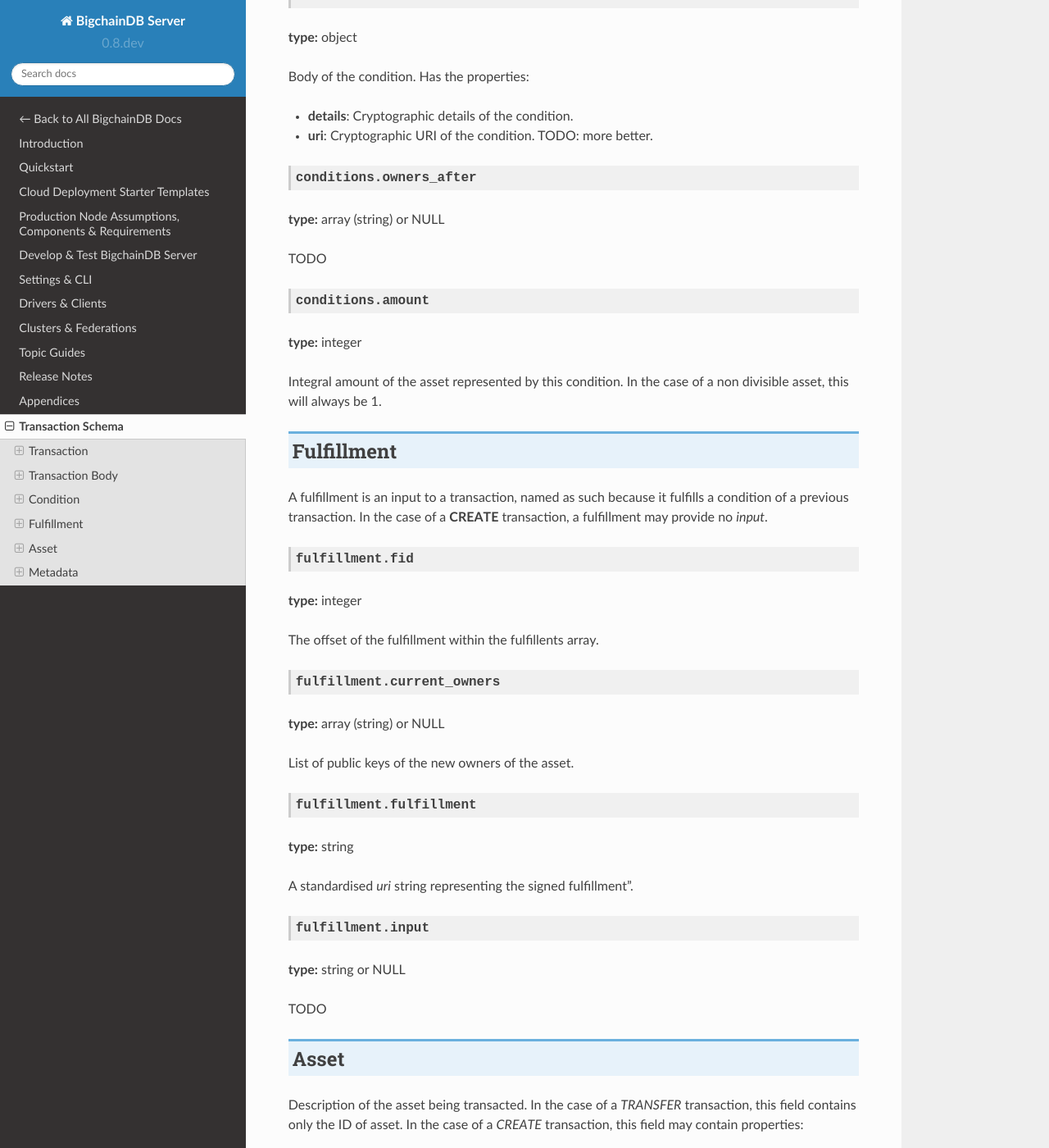
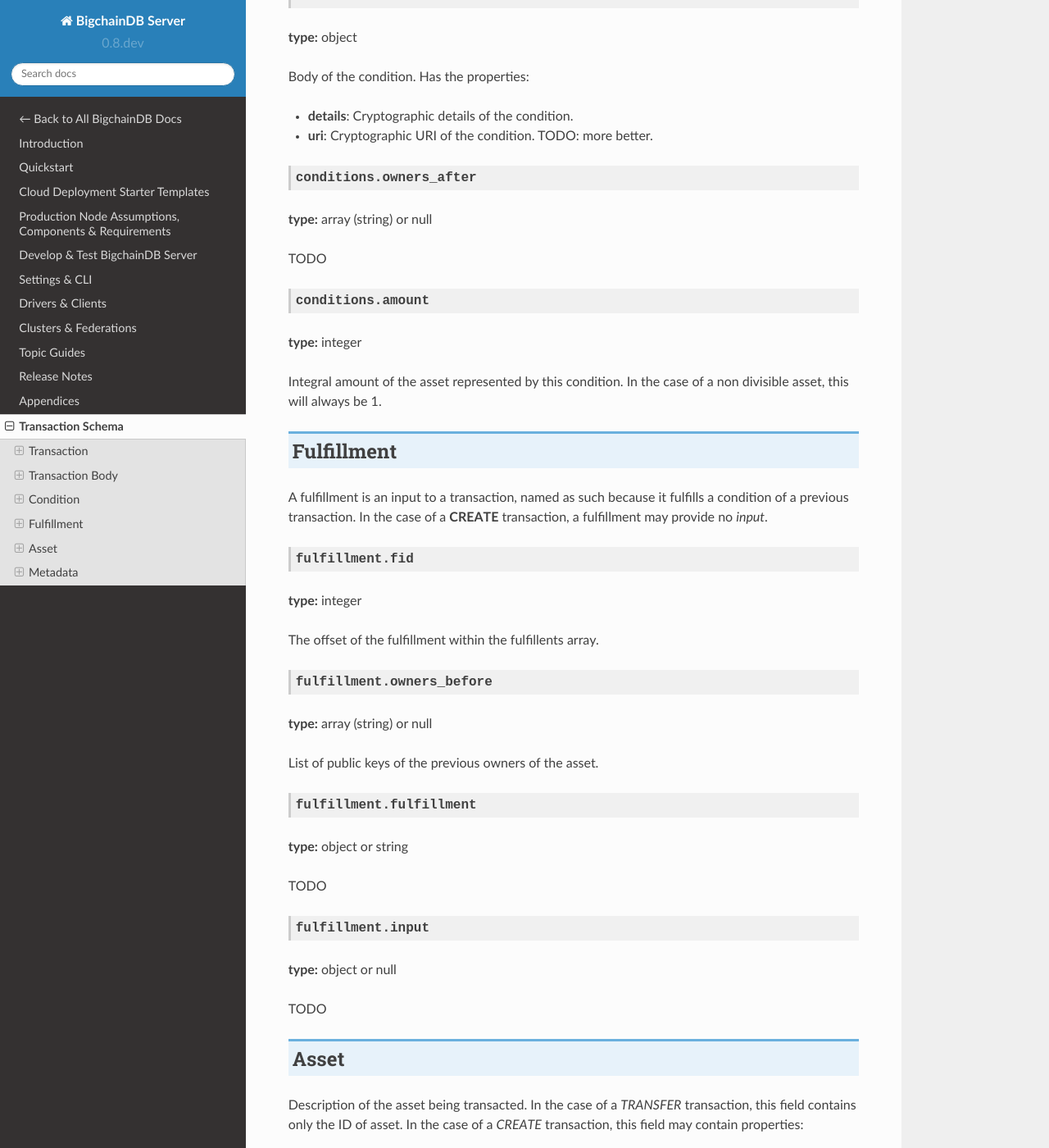
Before and after one commit to bigchaindb/bigchaindb, a Sphinx documentation site: the page built from docs/server/source/schema.rst, in a window 1280 px wide and 1400 px high, scrolled down 2655 px. Shown: the whole window at 82% size. Built offline with Sphinx 7.4.7 and the Read the Docs theme 2.0.0, drawn with Linux system fonts in a browser that asks for light colours; some of the changed text lies outside the part shown.

Commit message:
re-run tests and make correct yaml schema

```diff
--- a/docs/server/source/schema.rst
+++ b/docs/server/source/schema.rst
@@ -131,7 +131,7 @@ Array of conditions (outputs) provided by this transaction.
 transaction.metadata
 ^^^^^^^^^^^^^^^^^^^^
 
-**type:** object or NULL
+**type:** object or null
 
 User provided transaction metadata. This field may be `null` or may
 contain any valid JSON payload provided by the user.
@@ -182,7 +182,7 @@ Body of the condition. Has the properties:
 conditions.owners_after
 ^^^^^^^^^^^^^^^^^^^^^^^
 
-**type:** array (string) or NULL
+**type:** array (string) or null
 
 TODO
 
@@ -214,28 +214,28 @@ The offset of the fulfillment within the fulfillents array.
 
 
 
-fulfillment.current_owners
-^^^^^^^^^^^^^^^^^^^^^^^^^^
+fulfillment.owners_before
+^^^^^^^^^^^^^^^^^^^^^^^^^
 
-**type:** array (string) or NULL
+**type:** array (string) or null
 
-List of public keys of the new owners of the asset.
+List of public keys of the previous owners of the asset.
 
 
 
 fulfillment.fulfillment
 ^^^^^^^^^^^^^^^^^^^^^^^
 
-**type:** string
+**type:** object or string
 
-A standardised *uri* string representing the signed fulfillment".
+TODO
 
 
 
 fulfillment.input
 ^^^^^^^^^^^^^^^^^
 
-**type:** string or NULL
+**type:** object or null
 
 TODO
 
@@ -291,7 +291,7 @@ TODO
 asset.data
 ^^^^^^^^^^
 
-**type:** object or NULL
+**type:** object or null
 
 User provided metadata associated with the asset. May also be NULL.
 
```
Also changed, not shown: docs/server/generate_schema_documentation.py (+2 -9 lines), 1 other file.
